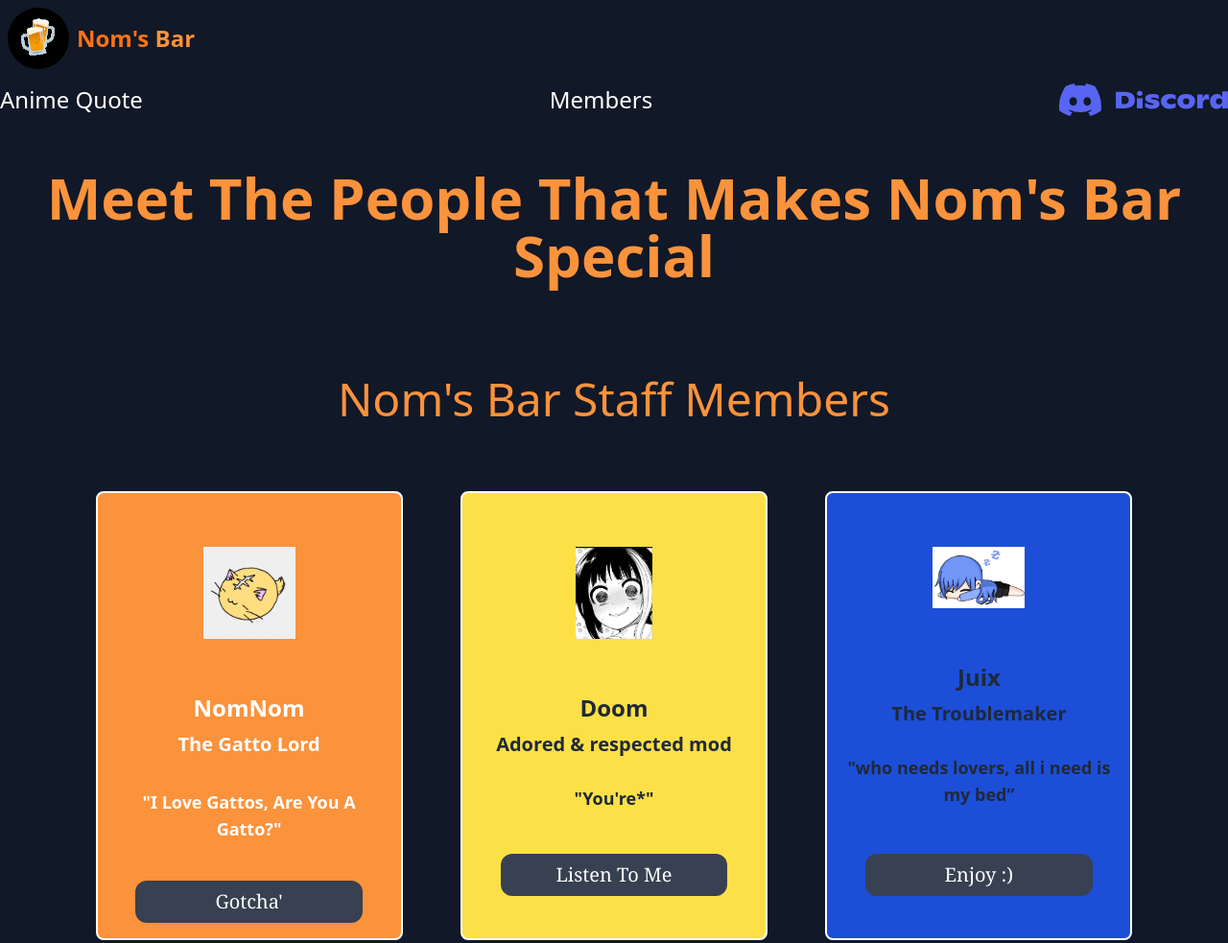
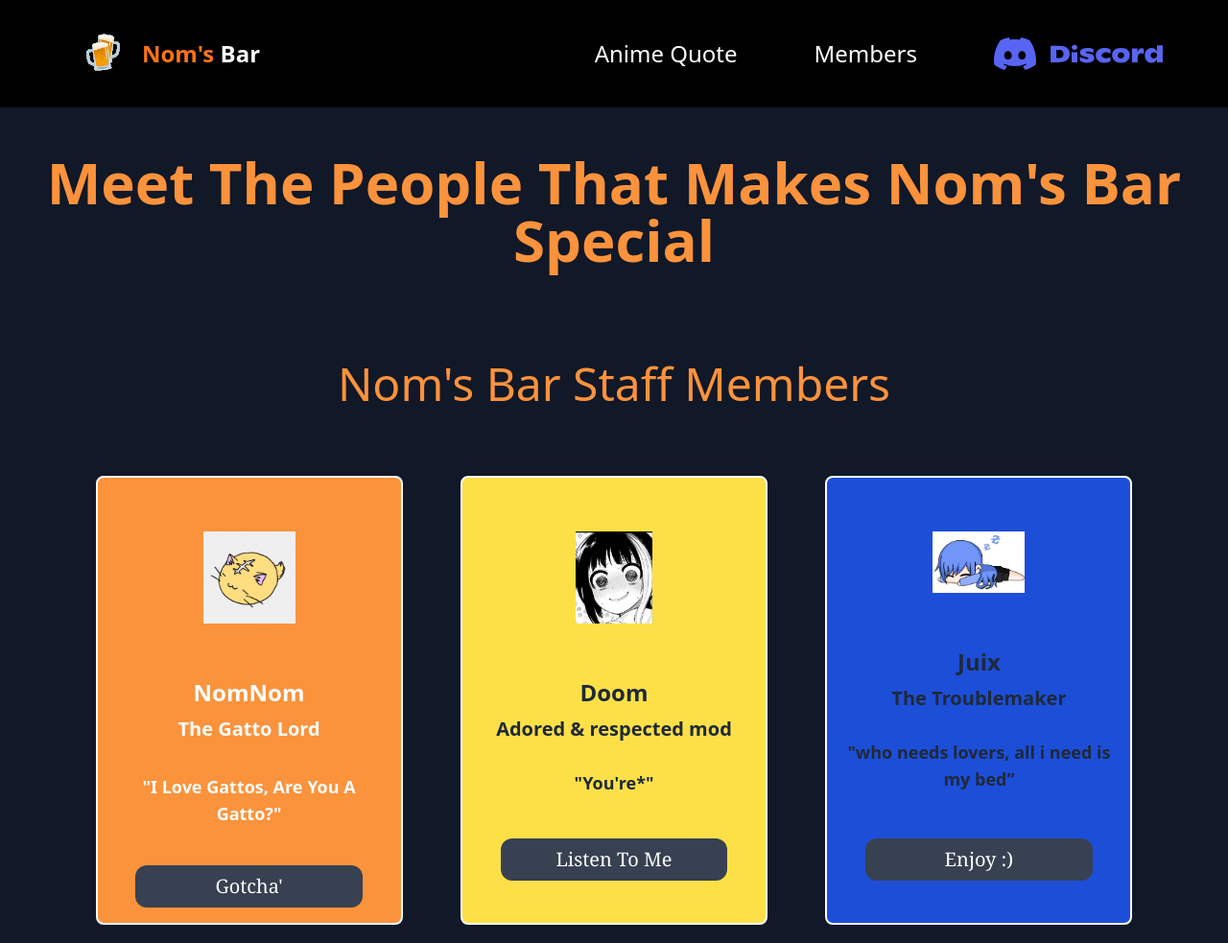
Before and after one commit to Nommiiee/Nommiiee.github.io, a plain HTML site: page members.html in a window 1280 px wide. Shown: the top 983 px of the page at 96% size. Drawn offline with nearby package versions, Linux system fonts and the light colour scheme; a script that the page names is missing.

Commit message:
fixed members page header

```diff
--- a/members.html
+++ b/members.html
@@ -15,9 +15,10 @@
     <script src="https://cdn.jsdelivr.net/npm/@widgetbot/html-embed"></script>
 </head>
 
-<body class="bg-gray-900 text-orange-400 >
-        <nav class=" flex justify-between place-items-center w-11/12 mx-auto ">
-            <div class=" flex place-items-center">
+<body class="bg-gray-900 text-orange-400 relative">
+    <header class="w-full bg-black text-gray-50 p-4 ">
+        <nav class="flex justify-between place-items-center w-11/12 mx-auto ">
+            <div class="flex place-items-center">
                 <a href="index.html" class="flex place-items-center">
                     <div>
                         <img class="rounded-full p-2" src="src/assets/img/noms_bar.gif" alt="">
@@ -28,7 +29,8 @@
                 </a>
             </div>
             <div class="hidden lg:block">
-        <ul class="flex flex-row justify-between place-items-center text-center text-3xl lg:text-2xl text-white ">
+                <ul
+                    class="flex flex-row justify-between place-items-center text-center text-3xl lg:text-2xl text-white ">
                     <li class="noms">
                         <a href="facts.html" class="hover:text-orange-500">Anime
                             Quote</a>
@@ -46,7 +48,8 @@
                 </ul>
             </div>
             <div onclick="mobileNav()" class="lg:hidden">
-        <svg xmlns="http://www.w3.org/2000/svg" class="w-8 h-8" fill="none" viewBox="0 0 24 24" stroke="currentColor">
+                <svg xmlns="http://www.w3.org/2000/svg" class="w-8 h-8" fill="none" viewBox="0 0 24 24"
+                    stroke="currentColor">
                     <path stroke-linecap="round" stroke-linejoin="round" stroke-width="2" d="M4 6h16M4 12h16M4 18h16" />
                 </svg>
             </div>
```
Lines whose indentation alone changed are shown as unchanged.
